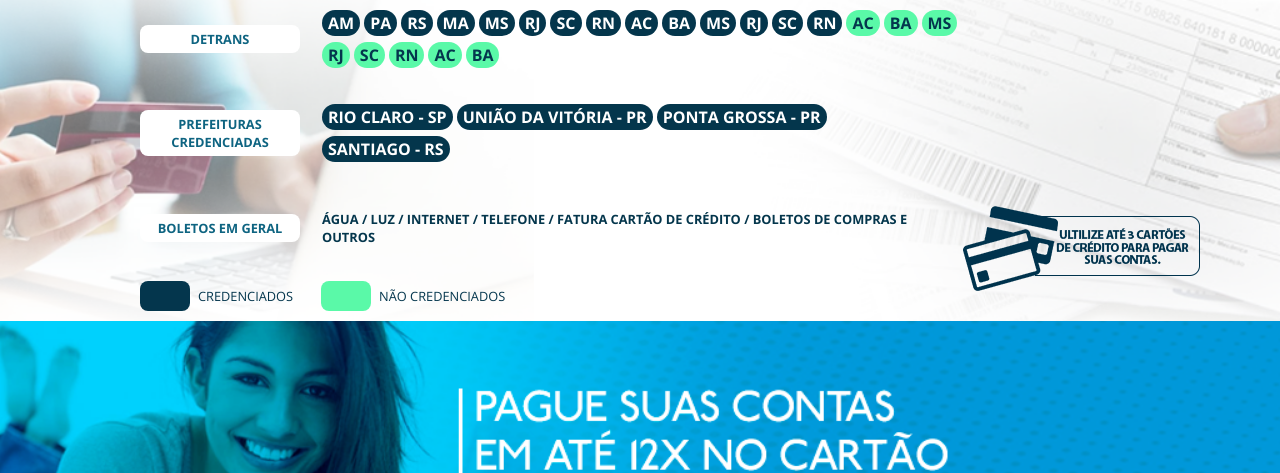
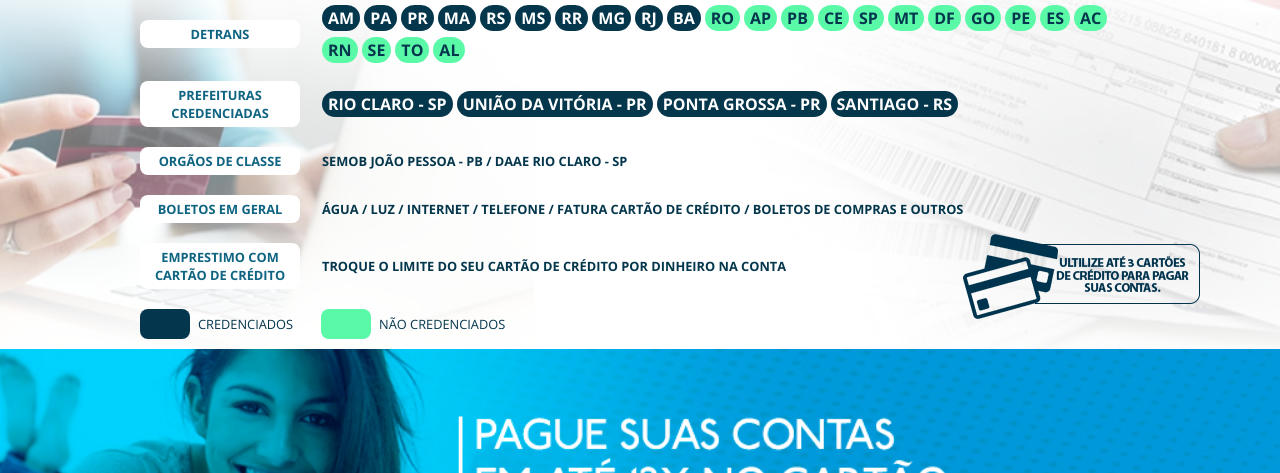
Before and after one commit to hllmweb/nypay, a plain HTML site: page index.html in a window 1280 px wide. Shown: the part 248-721 px from the top of the page. Drawn offline with nearby package versions, Linux system fonts and the light colour scheme.

Commit message:
fix bug layout v1

```diff
--- a/css/responsive.css
+++ b/css/responsive.css
@@ -132,13 +132,14 @@
     }
     .row-list-legend{
         width: 100%;
-        padding:0;
+        padding:10px 0;
+        text-align: center;
     }
     .row-list-legend li{
         margin-bottom: 10px;
     }
     .row-list-legend-text{
-        width: 60%;
+        /* width: 60%; */
     }
     .box-float{
         display: none;
--- a/css/site.css
+++ b/css/site.css
@@ -113,7 +113,7 @@ html, body{
     list-style: none;
     display: block;
     width: 100%;
-    padding:10px 0;
+    padding:5px 0;
 }
 .row-20{
     width: 18%;
@@ -127,7 +127,7 @@ html, body{
     vertical-align: middle;
 }
 .row-80 .row-list{
-    width: 80%;
+    width: 100%;
 }
 .row-80 .row-list-item{
     display: inline-block;
--- a/index.html
+++ b/index.html
@@ -3,7 +3,7 @@
 <head>
     <meta charset="UTF-8">
     <meta name="viewport" content="width=device-width, initial-scale=1.0">
-    <title>Document</title>
+    <title>NyPay</title>
 
     <!--css-->
     <link rel="stylesheet" href="css/site.css">
@@ -50,26 +50,29 @@
                     <ul class="row-list list-activa">
                         <li class="row-list-item"><a href="" class="row-list-link">AM</a></li>
                         <li class="row-list-item"><a href="" class="row-list-link">PA</a></li>
+                        <li class="row-list-item"><a href="" class="row-list-link">PR</a></li>
+                        <li class="row-list-item"><a href="" class="row-list-link">MA</a></li>
                         <li class="row-list-item"><a href="" class="row-list-link">RS</a></li>
-                        <li class="row-list-item"><a href="" class="row-list-link">MA</a></li>
                         <li class="row-list-item"><a href="" class="row-list-link">MS</a></li>
+                        <li class="row-list-item"><a href="" class="row-list-link">RR</a></li>
+                        <li class="row-list-item"><a href="" class="row-list-link">MG</a></li>
                         <li class="row-list-item"><a href="" class="row-list-link">RJ</a></li>
-                        <li class="row-list-item"><a href="" class="row-list-link">SC</a></li>
-                        <li class="row-list-item"><a href="" class="row-list-link">RN</a></li>
-                        <li class="row-list-item"><a href="" class="row-list-link">AC</a></li>
                         <li class="row-list-item"><a href="" class="row-list-link">BA</a></li>
-                        <li class="row-list-item"><a href="" class="row-list-link">MS</a></li>
-                        <li class="row-list-item"><a href="" class="row-list-link">RJ</a></li>
-                        <li class="row-list-item"><a href="" class="row-list-link">SC</a></li>
-                        <li class="row-list-item"><a href="" class="row-list-link">RN</a></li>
+                        <li class="row-list-item"><a href="" class="row-list-link no-cred">RO</a></li>
+                        <li class="row-list-item"><a href="" class="row-list-link no-cred">AP</a></li>
+                        <li class="row-list-item"><a href="" class="row-list-link no-cred">PB</a></li>
+                        <li class="row-list-item"><a href="" class="row-list-link no-cred">CE</a></li>
+                        <li class="row-list-item"><a href="" class="row-list-link no-cred">SP</a></li>
+                        <li class="row-list-item"><a href="" class="row-list-link no-cred">MT</a></li>
+                        <li class="row-list-item"><a href="" class="row-list-link no-cred">DF</a></li>
+                        <li class="row-list-item"><a href="" class="row-list-link no-cred">GO</a></li>
+                        <li class="row-list-item"><a href="" class="row-list-link no-cred">PE</a></li>
+                        <li class="row-list-item"><a href="" class="row-list-link no-cred">ES</a></li>
                         <li class="row-list-item"><a href="" class="row-list-link no-cred">AC</a></li>
-                        <li class="row-list-item"><a href="" class="row-list-link no-cred">BA</a></li>
-                        <li class="row-list-item"><a href="" class="row-list-link no-cred">MS</a></li>
-                        <li class="row-list-item"><a href="" class="row-list-link no-cred">RJ</a></li>
-                        <li class="row-list-item"><a href="" class="row-list-link no-cred">SC</a></li>
                         <li class="row-list-item"><a href="" class="row-list-link no-cred">RN</a></li>
-                        <li class="row-list-item"><a href="" class="row-list-link no-cred">AC</a></li>
-                        <li class="row-list-item"><a href="" class="row-list-link no-cred">BA</a></li>
+                        <li class="row-list-item"><a href="" class="row-list-link no-cred">SE</a></li>
+                        <li class="row-list-item"><a href="" class="row-list-link no-cred">TO</a></li>
+                        <li class="row-list-item"><a href="" class="row-list-link no-cred">AL</a></li>
                     </ul>
                 </div>
                 </div>
@@ -92,6 +95,20 @@
 
 
                 <div class="box">
+                    <ul class="row-list">
+                        <div class="row-20">
+                            <li class="row-list-item">Orgãos de Classe</li>
+                        </div>
+                        <div class="row-80">
+                            <ul class="row-list list-activa">
+                                <li class="row-list-item"><span>Semob João Pessoa - PB / DAAE Rio Claro - SP </span></li>
+                            </ul>
+                        </div>
+                    </ul>
+                    </div>
+
+
+                <div class="box">
                 <ul class="row-list">
                     <div class="row-20">
                         <li class="row-list-item">Boletos em Geral</li>
@@ -102,6 +119,22 @@
                         </ul>
                     </div>
                 </ul>
+                </div>
+
+
+                <div class="box">
+                    <ul class="row-list">
+                        <div class="row-20">
+                            <li class="row-list-item">Emprestimo com Cartão de Crédito</li>
+                        </div>
+                        <div class="row-80">
+                            <ul class="row-list list-activa">
+                                <li class="row-list-item"><span>Troque o Limite do Seu Cartão de Crédito por Dinheiro na Conta</span></li>
+                            </ul>
+                        </div>
+                    </ul>
+                    </div>
+
 
                 <ul class="row-list-legend">
                     <li class="row-list-legend-cor yes-cred"></li>
@@ -109,7 +142,7 @@
                     <li class="row-list-legend-cor no-cred"></li>
                     <li class="row-list-legend-text">Não Credenciados</li>
                 </ul>
-                </div>
+
 
 
             </div>
@@ -249,7 +282,7 @@
                     <li class="row-list-footer-item">
                         <span>
                             <i class="fas fa-envelope"></i>
-                            contato@nyota.com.br
+                            contato@nyata.com.br
                         </span>
                     </li>
                 </ul>
```
Also changed, not shown: img/loader.gif (added).
